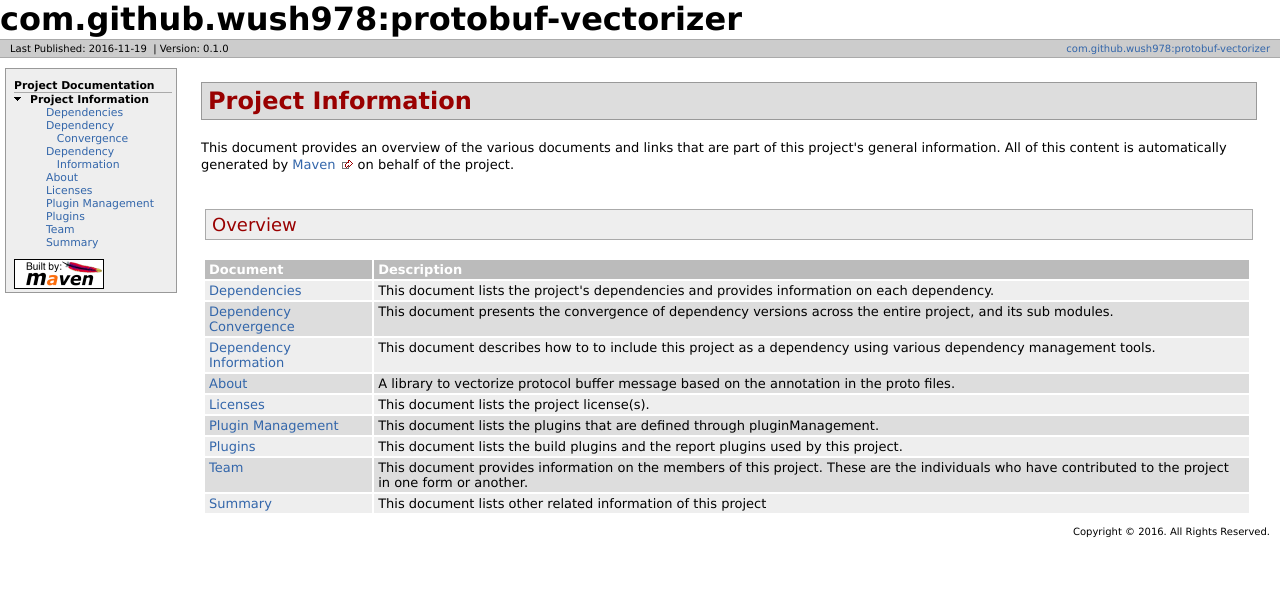
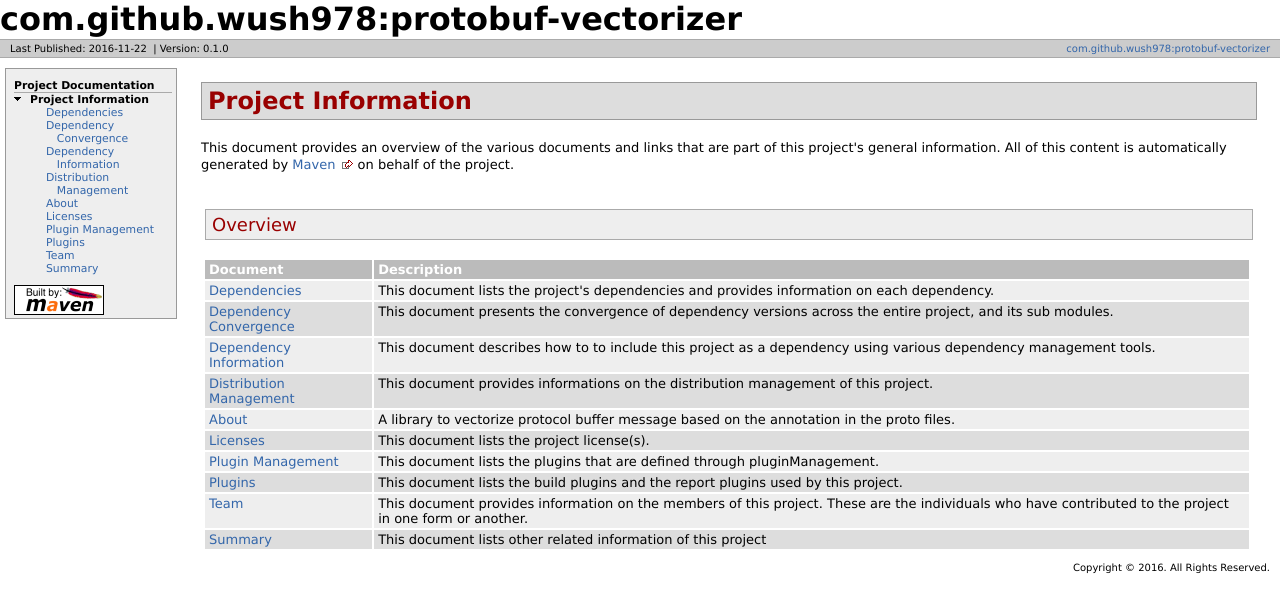
Before and after one commit to wush978/protoc-gen-vectorizer, a plain HTML site: page project-info.html in a window 1280 px wide. Drawn offline with Linux system fonts and the light colour scheme.

Commit message:
Building site for my project

```diff
--- a/project-info.html
+++ b/project-info.html
@@ -1,5 +1,5 @@
 <!DOCTYPE html PUBLIC "-//W3C//DTD XHTML 1.0 Transitional//EN" "http://www.w3.org/TR/xhtml1/DTD/xhtml1-transitional.dtd">
-<!-- Generated by Apache Maven Doxia Site Renderer 1.4 at 2016-11-19 -->
+<!-- Generated by Apache Maven Doxia Site Renderer 1.4 at 2016-11-22 -->
 <html xmlns="http://www.w3.org/1999/xhtml" xml:lang="en" lang="en">
   <head>
     <meta http-equiv="Content-Type" content="text/html; charset=UTF-8" />
@@ -10,7 +10,7 @@
       @import url("./css/site.css");
     </style>
     <link rel="stylesheet" href="./css/print.css" type="text/css" media="print" />
-    <meta name="Date-Revision-yyyymmdd" content="20161119" />
+    <meta name="Date-Revision-yyyymmdd" content="20161122" />
     <meta http-equiv="Content-Language" content="en" />
 
         </head>
@@ -27,7 +27,7 @@
 
 
                 <div class="xleft">
-        <span id="publishDate">Last Published: 2016-11-19</span>
+        <span id="publishDate">Last Published: 2016-11-22</span>
                   &nbsp;| <span id="projectVersion">Version: 0.1.0</span>
                       </div>
             <div class="xright">                    <a href="./" title="com.github.wush978:protobuf-vectorizer">com.github.wush978:protobuf-vectorizer</a>
@@ -44,7 +44,7 @@
 
                                           <h5>Project Documentation</h5>
                   <ul>
-                                                                                                                                                                                                                        <li class="expanded">
+                                                                                                                                                                                                                                          <li class="expanded">
             <strong>Project Information</strong>
                   <ul>
                       <li class="none">
@@ -55,6 +55,9 @@
             </li>
                       <li class="none">
                           <a href="dependency-info.html" title="Dependency Information">Dependency Information</a>
+            </li>
+                      <li class="none">
+                          <a href="distribution-management.html" title="Distribution Management">Distribution Management</a>
             </li>
                       <li class="none">
                           <a href="index.html" title="About">About</a>
@@ -105,21 +108,24 @@
 <td><a href="dependency-info.html">Dependency Information</a></td>
 <td>This document describes how to to include this project as a dependency using various dependency management tools.</td></tr>
 <tr class="a">
+<td><a href="distribution-management.html">Distribution Management</a></td>
+<td>This document provides informations on the distribution management of this project.</td></tr>
+<tr class="b">
 <td><a href="index.html">About</a></td>
 <td>A library to vectorize protocol buffer message based on the annotation in the proto files.</td></tr>
-<tr class="b">
+<tr class="a">
 <td><a href="license.html">Licenses</a></td>
 <td>This document lists the project license(s).</td></tr>
-<tr class="a">
+<tr class="b">
 <td><a href="plugin-management.html">Plugin Management</a></td>
 <td>This document lists the plugins that are defined through pluginManagement.</td></tr>
-<tr class="b">
+<tr class="a">
 <td><a href="plugins.html">Plugins</a></td>
 <td>This document lists the build plugins and the report plugins used by this project.</td></tr>
-<tr class="a">
+<tr class="b">
 <td><a href="team-list.html">Team</a></td>
 <td>This document provides information on the members of this project. These are the individuals who have contributed to the project in one form or another.</td></tr>
-<tr class="b">
+<tr class="a">
 <td><a href="project-summary.html">Summary</a></td>
 <td>This document lists other related information of this project</td></tr></table></div></div>
       </div>
```
Also changed, not shown: dependencies.html (+7 -4 lines), dependency-convergence.html (+7 -4 lines), dependency-info.html (+7 -4 lines), distribution-management.html (+4 -4 lines), index.html (+7 -4 lines), license.html (+7 -4 lines), plugin-management.html (+9 -6 lines), plugins.html (+10 -7 lines), project-summary.html (+7 -4 lines), team-list.html (+7 -4 lines).
